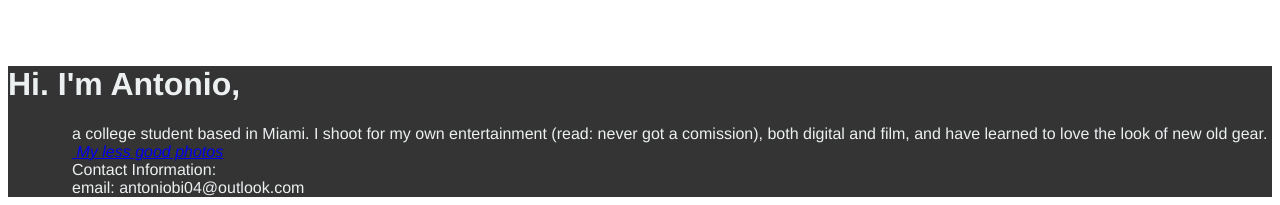
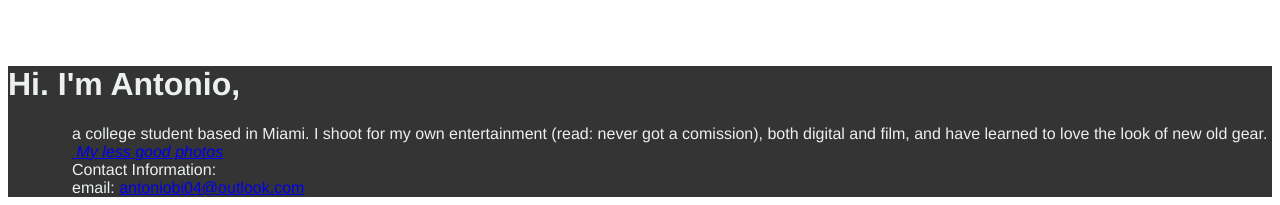
Before and after one commit to yannnbi/gallery, a plain HTML site: page index.html in a window 1280 px wide. Shown: the part 828-1033 px from the top of the page. Drawn offline with Linux system fonts and the light colour scheme.

Commit message:
email hyperlink

```diff
--- a/index.html
+++ b/index.html
@@ -216,7 +216,7 @@
 				<span class="tab"></span><a href="https://wirestock.io/antonio.bi"> <i>My less good photos</i></a>
 			<br>
 				<span class="tab"></span>Contact Information: <br>
-				<span class="tab"></span>email: <a "mailto:antoniobi04@outlook.com">antoniobi04@outlook.com</a>
+				<span class="tab"></span>email: <a href="mailto:antoniobi04@outlook.com">antoniobi04@outlook.com</a>
 			</div.a>
 		</div>
 
```
